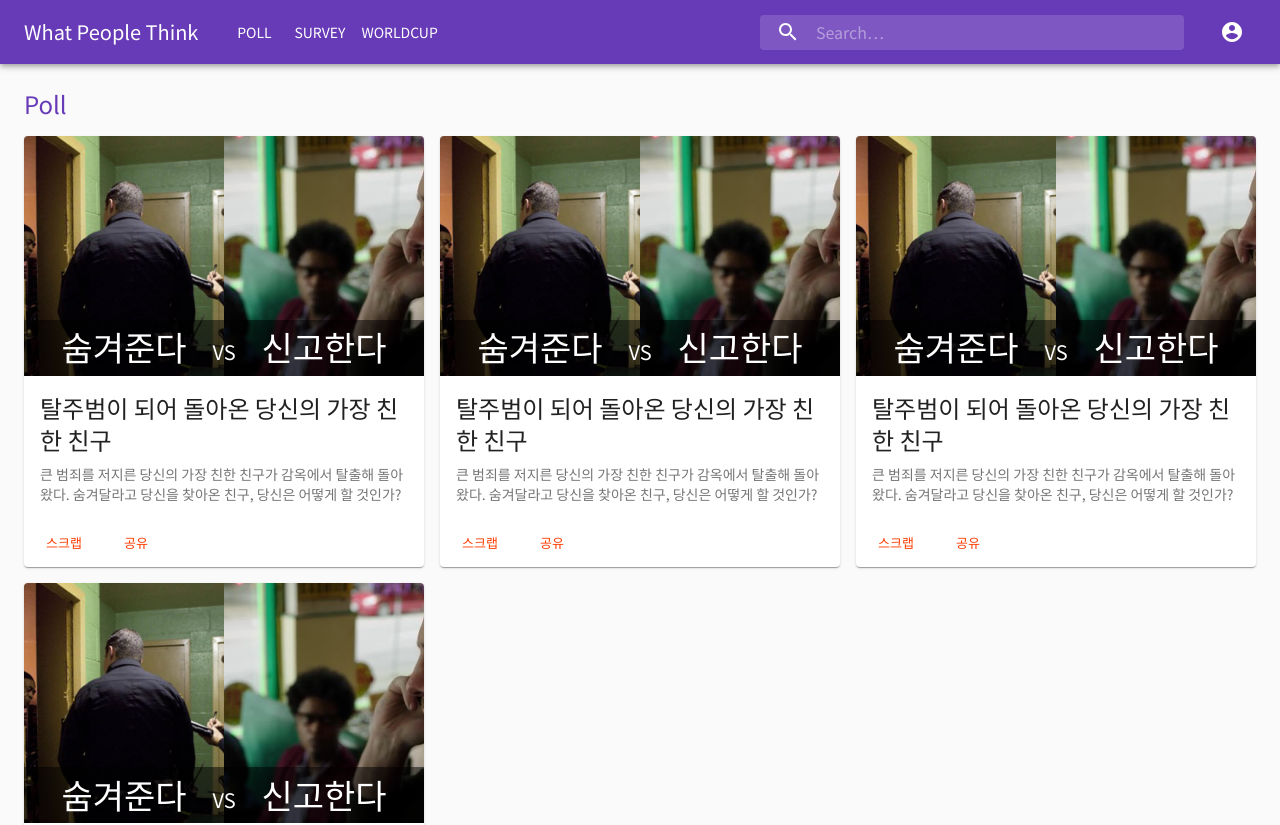
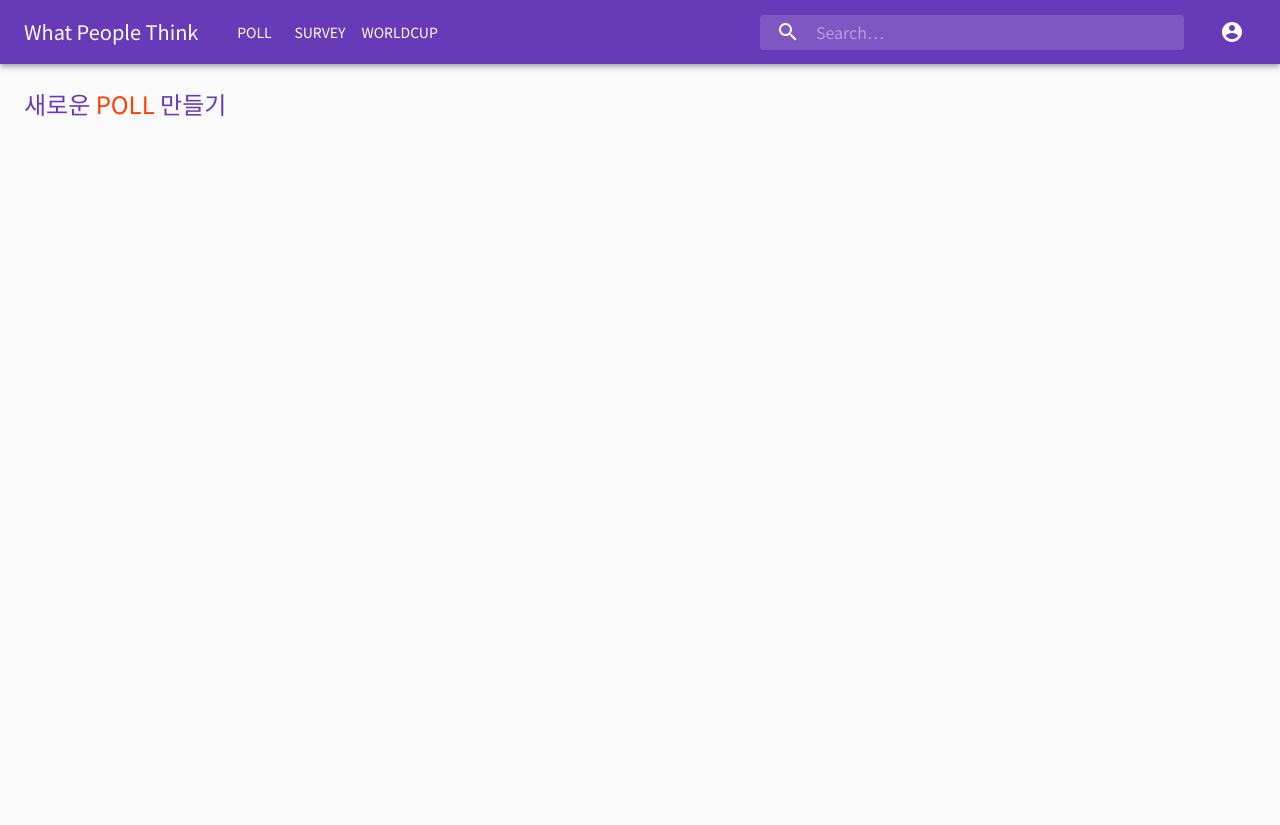
Before and after one commit to JungHanter/WhatPeopleThink, a React app: page /poll/item in a window 1280 px wide. Shown: the top 825 px of the page. After the commit the page ends 800 px from the top, so only its background shows below. Built offline with nearby package versions, Linux system fonts and the light colour scheme.

Commit message:
Make Initial PollItem Page

```diff
--- a/src/App.js
+++ b/src/App.js
@@ -72,16 +72,17 @@ function App() {
   return (
     <MuiThemeProvider theme={theme}>
       <CssBaseline />
-      <React.Fragment>
+
+      <Fragment>
         <MyAppBar />
 
         <div className={styles.root}>
           <Route exact path="/" component={MainPage} /> {/* exact keyword for matching root(/) path */}
-          <Route path="/poll" component={PollPage} />
+          <Route exact path="/poll" component={PollPage} />
           <Route path="/poll/item" component={PollItemPage} />
         </div>
 
-      </React.Fragment>
+      </Fragment>
     </MuiThemeProvider>
   );
 }
--- a/src/pages/PollItemPage.js
+++ b/src/pages/PollItemPage.js
@@ -1,4 +1,6 @@
-import React from 'react';
+import React, { Fragment } from 'react';
+
+import Typography from '@material-ui/core/Typography';
 
 import useStyles from './styles'
 
@@ -6,9 +8,12 @@ const PollItemPage = () => {
   const styles = useStyles();
 
   return (
-    <div>
-
-    </div>
+    <Fragment>
+      <Typography variant='h5' component='h1'
+                  color='primary' className={styles.listHeader}>
+        새로운 <Typography variant='inherit' color='secondary'>POLL</Typography> 만들기
+      </Typography>
+    </Fragment>
   );
 };
 
--- a/src/pages/PollPage.js
+++ b/src/pages/PollPage.js
@@ -1,4 +1,4 @@
-import React from 'react';
+import React, { Fragment } from 'react';
 
 import Typography from '@material-ui/core/Typography';
 import CardList from '../components/CardList';
@@ -9,11 +9,11 @@ function PollPage() {
   const styles = useStyles();
 
   return (
-    <div>
+    <Fragment>
       <Typography variant='h5' component='h1'
                   color='primary' className={styles.listHeader}>Poll</Typography>
       <CardList />
-    </div>
+    </Fragment>
   );
 }
 
```
